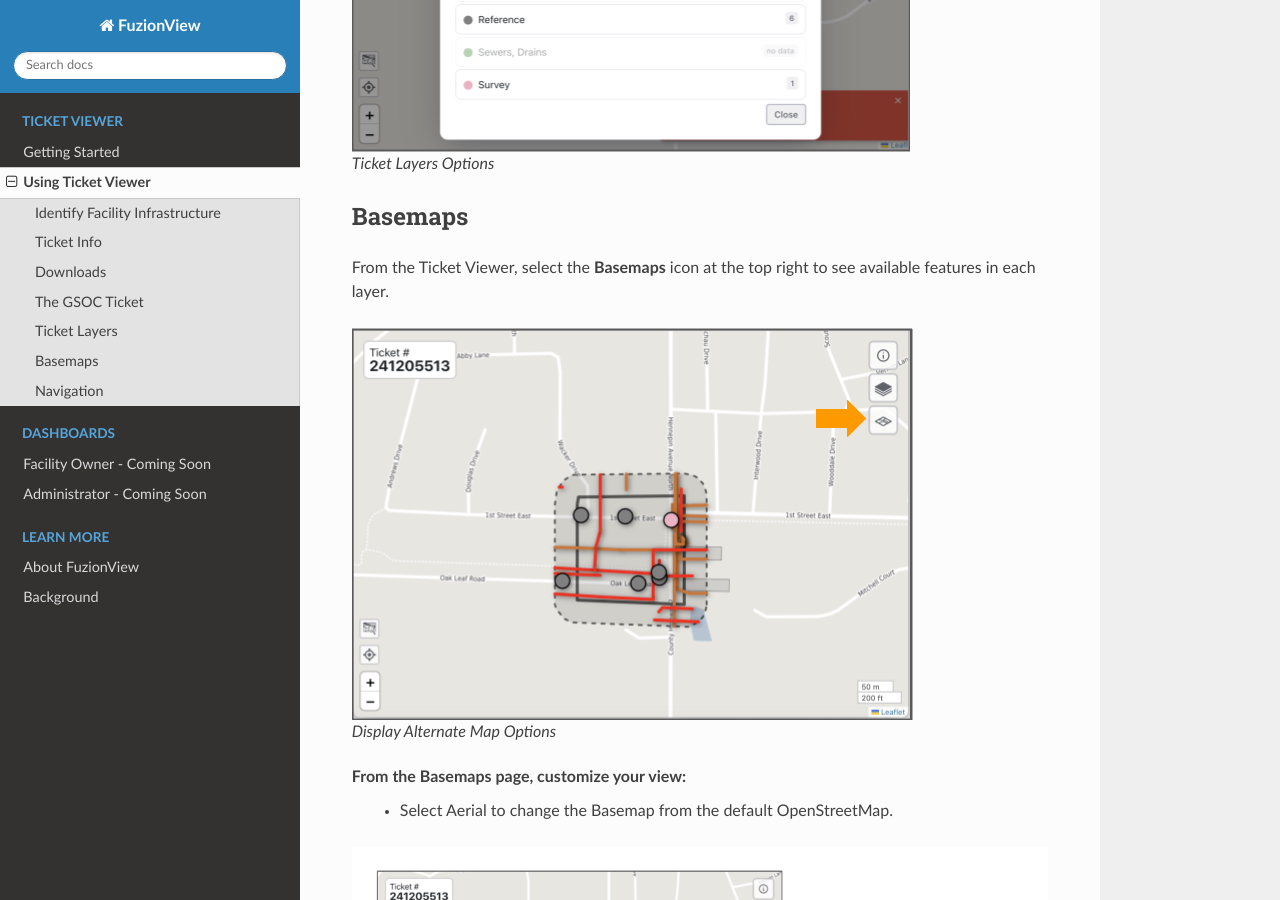
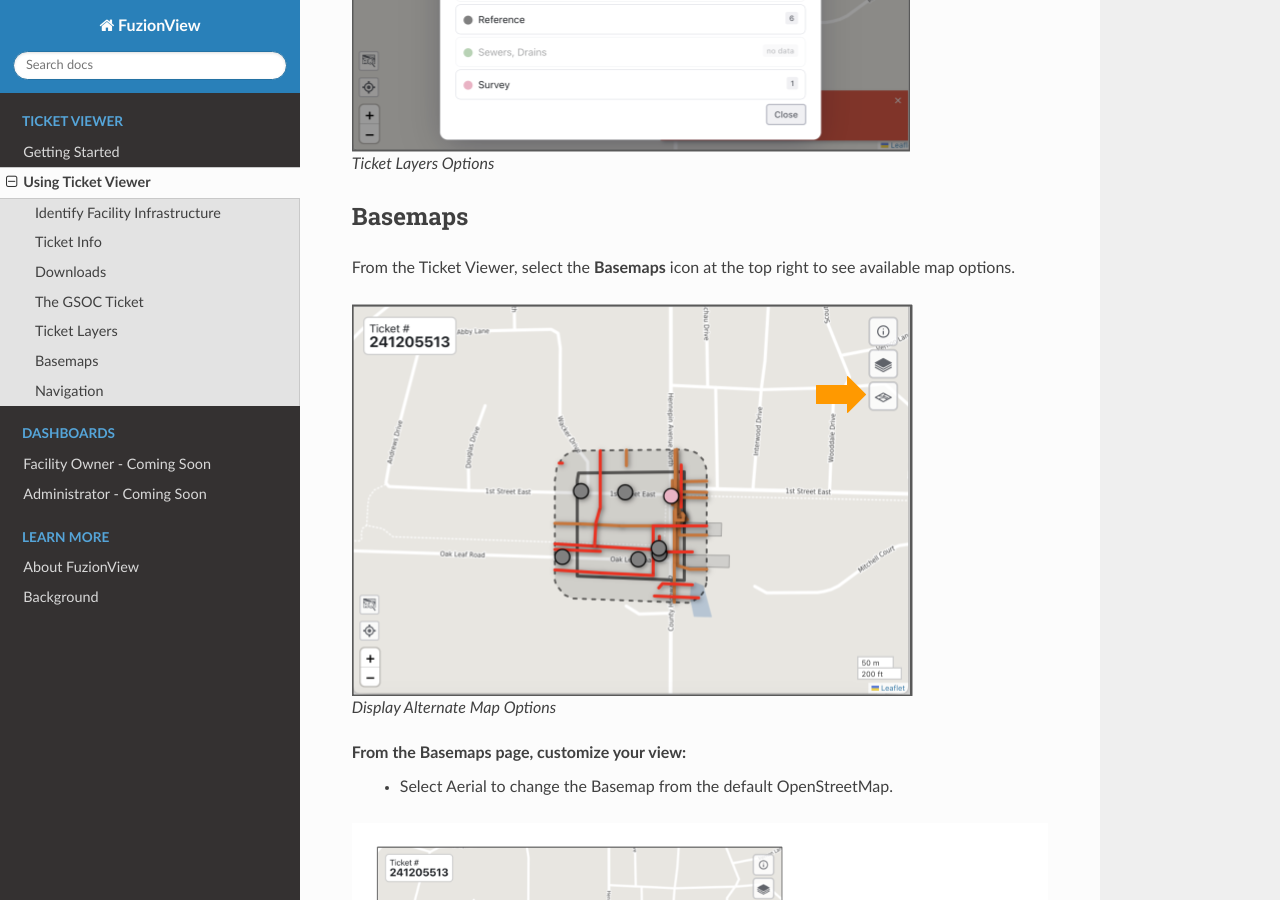
Before and after one commit to FuzionView/FV-Docs, a Sphinx documentation site: the page built from source/ticketviewer.rst, in a window 1280 px wide and 900 px high, scrolled down 4737 px. Built offline with Sphinx 7.4.7 and the Read the Docs theme 2.0.0, drawn with Linux system fonts in a browser that asks for light colours.

Commit message:
fixed typo in basemap text

```diff
--- a/source/ticketviewer.rst
+++ b/source/ticketviewer.rst
@@ -94,7 +94,7 @@
 Basemaps
 --------------
 
-From the Ticket Viewer, select the **Basemaps** icon at the top right to see available features in each layer.
+From the Ticket Viewer, select the **Basemaps** icon at the top right to see available map options.
 
 .. figure:: /_static/Basemaps2.png
    :alt: Ticket Layers
```
